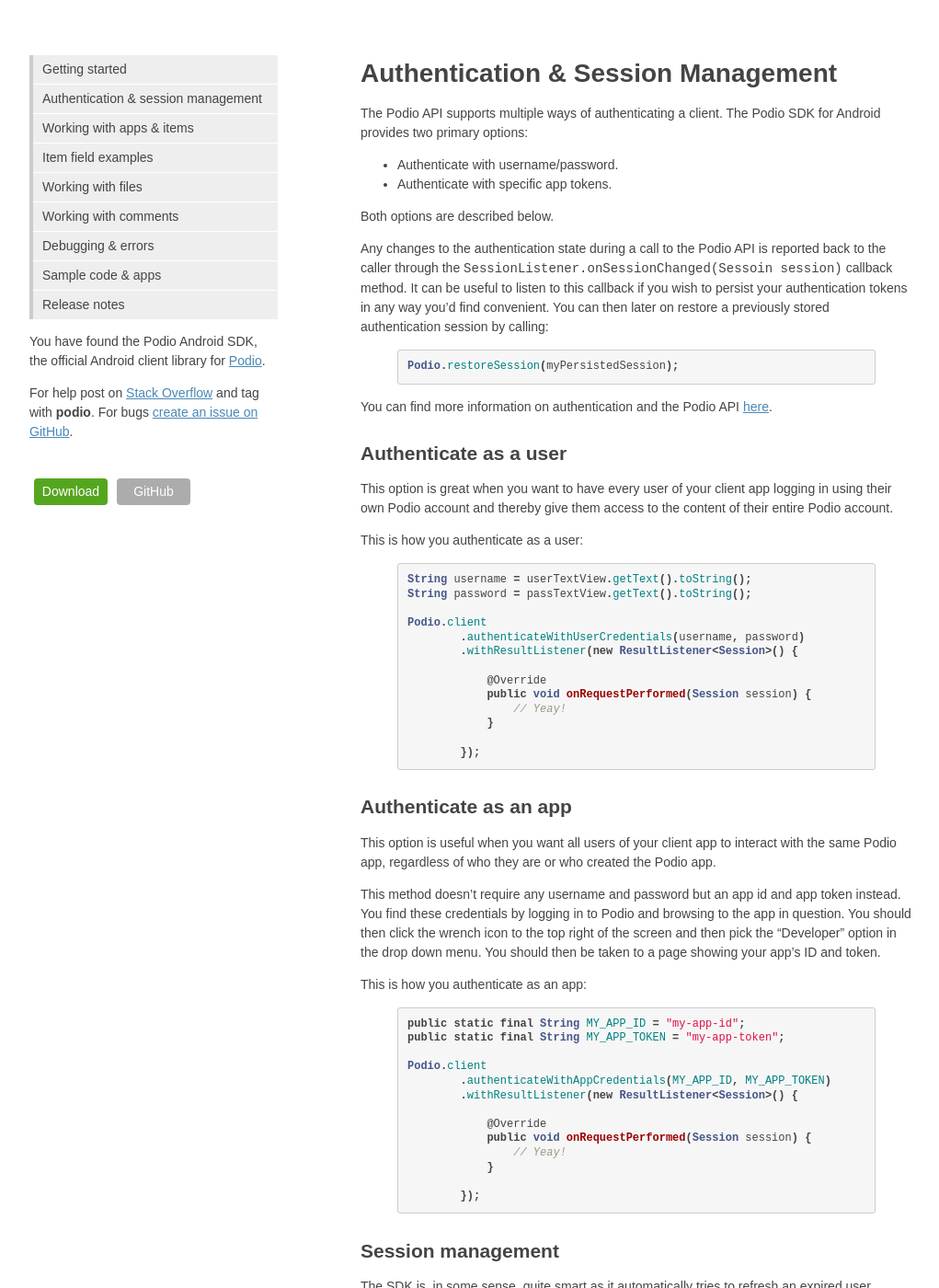
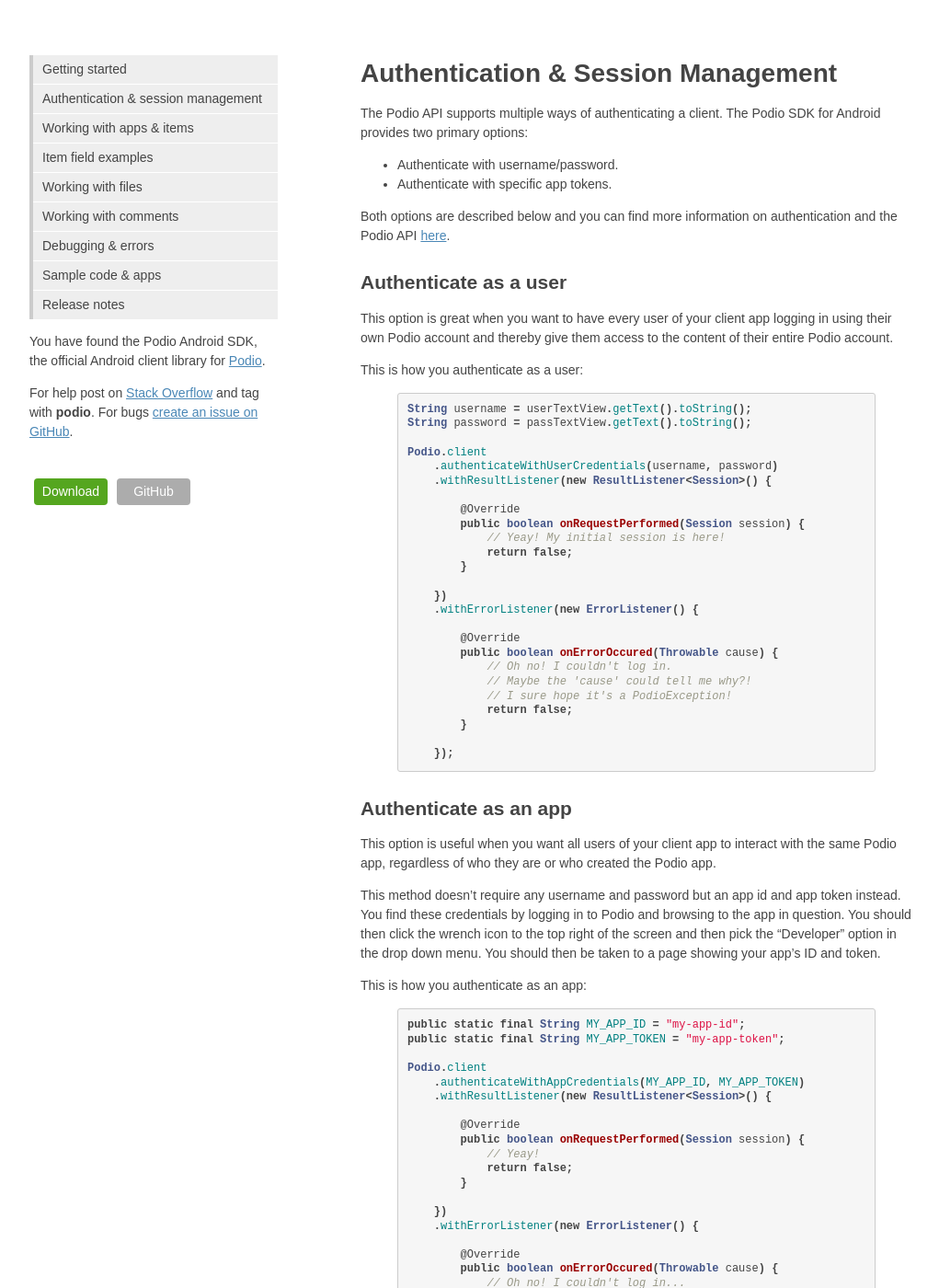
Before and after one commit to podio/podio-android, a Jekyll site: the page built from authentication/index.md, in a window 1280 px wide and 1400 px high. Shown: the whole window at 92% size, without its empty margins (128-1149 px from the left). Built offline with Jekyll 4.4.1, drawn with Linux system fonts in a browser that asks for light colours; some of the changed text lies outside the part shown.

Commit message:
Updated content.

```diff
--- a/authentication/index.md
+++ b/authentication/index.md
@@ -7,15 +7,7 @@
 * Authenticate with username/password.
 * Authenticate with specific app tokens.
 
-Both options are described below.
-
-Any changes to the authentication state during a call to the Podio API is reported back to the caller through the `SessionListener.onSessionChanged(Sessoin session)` callback method. It can be useful to listen to this callback if you wish to persist your authentication tokens in any way you'd find convenient. You can then later on restore a previously stored authentication session by calling:
-
-{% highlight java %}
-Podio.restoreSession(myPersistedSession);
-{% endhighlight %}
-
-You can find more information on authentication and the Podio API [here](https://developers.podio.com/authentication).
+Both options are described below and you can find more information on authentication and the Podio API [here](https://developers.podio.com/authentication).
 
 ## Authenticate as a user
 This option is great when you want to have every user of your client app logging in using their own Podio account and thereby give them access to the content of their entire Podio account.
@@ -27,15 +19,27 @@
 String password = passTextView.getText().toString();
 
 Podio.client
-        .authenticateWithUserCredentials(username, password)
-        .withResultListener(new ResultListener<Session>() {
+    .authenticateWithUserCredentials(username, password)
+    .withResultListener(new ResultListener<Session>() {
 
-            @Override
-            public void onRequestPerformed(Session session) {
-                // Yeay!
-            }
+        @Override
+        public boolean onRequestPerformed(Session session) {
+            // Yeay! My initial session is here!
+            return false;
+        }
 
-        });
+    })
+    .withErrorListener(new ErrorListener() {
+
+        @Override
+        public boolean onErrorOccured(Throwable cause) {
+            // Oh no! I couldn't log in.
+            // Maybe the 'cause' could tell me why?!
+            // I sure hope it's a PodioException!
+            return false;
+        }
+
+    });
 {% endhighlight %}
 
 ## Authenticate as an app
@@ -50,15 +54,25 @@
 public static final String MY_APP_TOKEN = "my-app-token";
 
 Podio.client
-        .authenticateWithAppCredentials(MY_APP_ID, MY_APP_TOKEN)
-        .withResultListener(new ResultListener<Session>() {
+    .authenticateWithAppCredentials(MY_APP_ID, MY_APP_TOKEN)
+    .withResultListener(new ResultListener<Session>() {
 
-            @Override
-            public void onRequestPerformed(Session session) {
-                // Yeay!
-            }
+        @Override
+        public boolean onRequestPerformed(Session session) {
+            // Yeay!
+            return false;
+        }
 
-        });
+    })
+    .withErrorListener(new ErrorListener() {
+
+        @Override
+        public boolean onErrorOccured(Throwable cause) {
+            // Oh no! I couldn't log in...
+            return false;
+        }
+
+    });
 {% endhighlight %}
 
 ## Session management
@@ -72,9 +86,19 @@
     .withResultListener(new ResultListener<Application>() {
 
             @Override
-            public void onRequestPerformed(Application content) {
-                // Yeay!
+            public boolean onRequestPerformed(Application content) {
+                // Yeay! I'm so gonna use this content!
+                return false;
             }
+
+    })
+    .withErrorListener(new ErrorListener() {
+
+        @Override
+        public boolean onErrorOccured(Throwable cause) {
+            // No content for me :-(
+            return false;
+        }
 
     })
     .withSessionListener(new SessionListener() {
```
